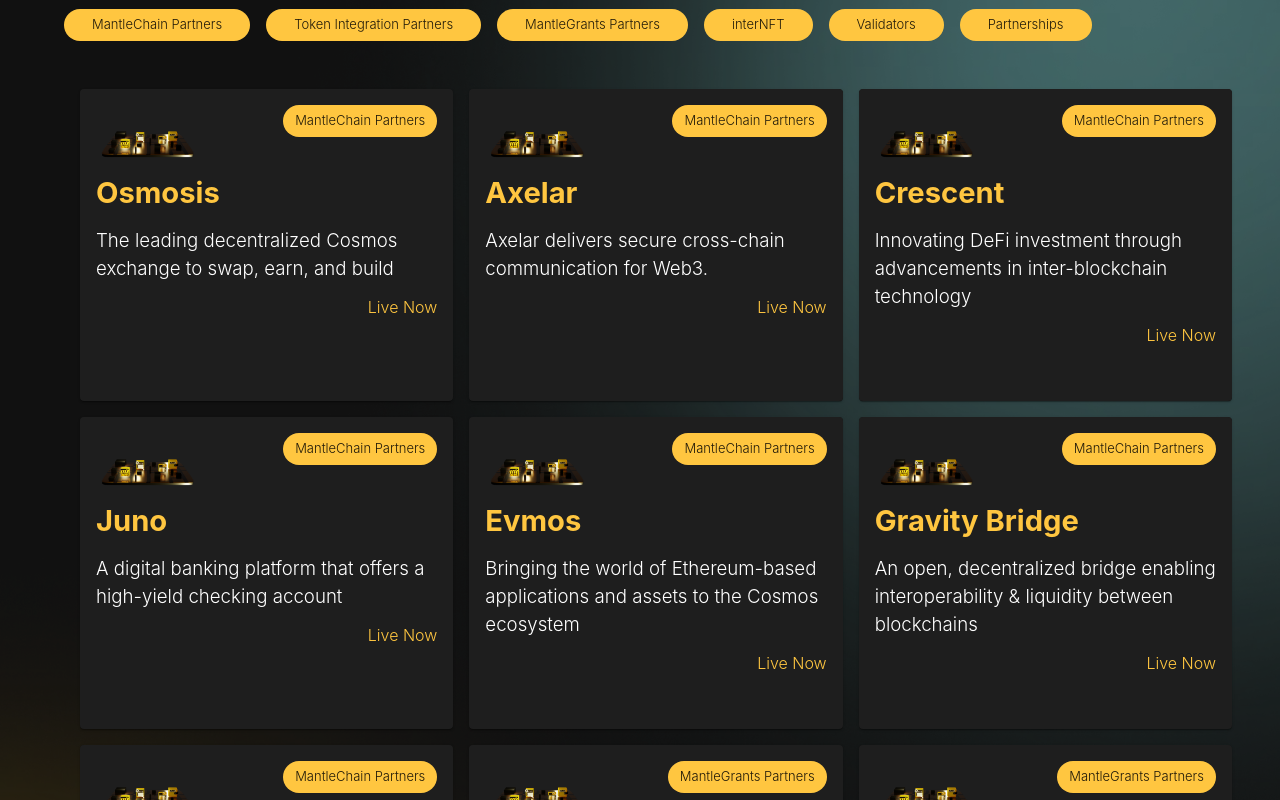
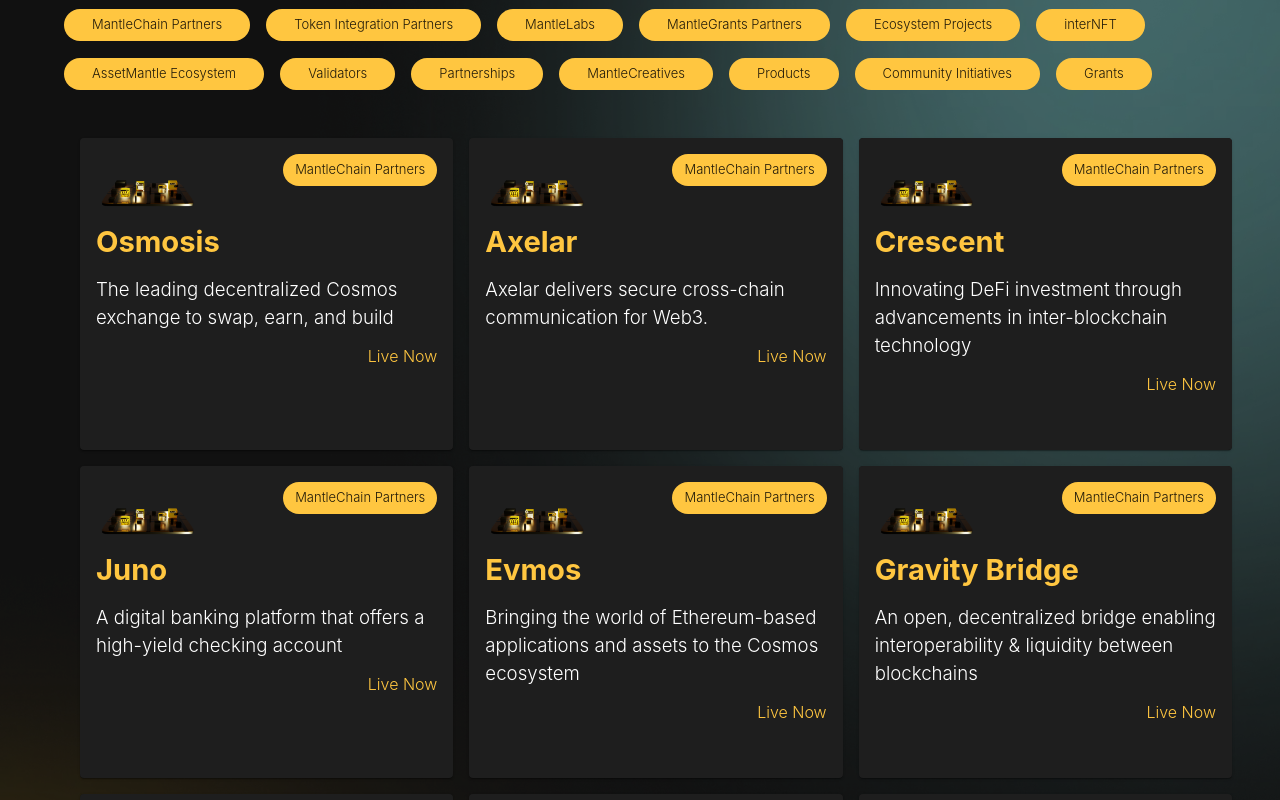
Before and after one commit to AssetMantle/website, a Next.js app: page /ecosystems in a window 1280 px wide. Shown: the part 1080-1880 px from the top of the page. Built offline with nearby package versions, Linux system fonts and the light colour scheme.

Commit message:
Added more Projects

```diff
--- a/views/EcosystemsLowerSection.js
+++ b/views/EcosystemsLowerSection.js
@@ -40,217 +40,355 @@ const optionStyles = {
 const configData = [
   {
     name: "Osmosis",
-    filters: ["MantleChain Partners", "Token Integration Partners"],
+    filters: [
+      "MantleChain Partners",
+      "Token Integration Partners",
+      "MantleLabs",
+    ],
     description:
       "The leading decentralized Cosmos exchange to swap, earn, and build",
   },
   {
     name: "Axelar",
-    filters: ["MantleChain Partners"],
+    filters: ["MantleChain Partners", "MantleLabs"],
     description: "Axelar delivers secure cross-chain communication for Web3. ",
   },
   {
     name: "Crescent",
-    filters: ["MantleChain Partners"],
+    filters: ["MantleChain Partners", "MantleLabs"],
     description:
       "Innovating DeFi investment through advancements in inter-blockchain technology",
   },
   {
     name: "Juno",
-    filters: ["MantleChain Partners"],
+    filters: ["MantleChain Partners", "MantleLabs"],
     description:
       " A digital banking platform that offers a high-yield checking account",
   },
   {
     name: "Evmos",
-    filters: ["MantleChain Partners"],
+    filters: ["MantleChain Partners", "MantleLabs"],
     description:
       "Bringing the world of Ethereum-based applications and assets to the Cosmos ecosystem",
   },
   {
     name: "Gravity Bridge",
-    filters: ["MantleChain Partners", "Token Integration Partners"],
+    filters: [
+      "MantleChain Partners",
+      "Token Integration Partners",
+      "MantleLabs",
+    ],
     description:
       "An open, decentralized bridge enabling interoperability & liquidity between blockchains",
   },
   {
     name: "OKC",
-    filters: ["MantleChain Partners"],
+    filters: ["MantleChain Partners", "MantleLabs"],
     description:
       "A high-performance, decentralized, smart contract-enabled blockchain, optimized for trading",
   },
   {
     name: "RushRaids",
-    filters: ["MantleGrants Partners"],
+    filters: ["MantleGrants Partners", "Ecosystem Projects", "MantleLabs"],
     description:
       "First Multiplayer Battle Royale Game where you play and earn Cryptos",
   },
   {
     name: "MyriadFlow",
-    filters: ["MantleGrants Partners", "interNFT"],
+    filters: [
+      "MantleGrants Partners",
+      "Ecosystem Projects",
+      "interNFT",
+      "AssetMantle Ecosystem",
+    ],
     description: "An innovative platform to explore & launch NFT Experiences",
   },
   {
     name: "GlitchCandies",
-    filters: ["MantleGrants Partners"],
+    filters: ["MantleGrants Partners", "MantleLabs"],
     description:
       "Hand made collection of evolving sculptures, minted on Cosmos ecosystem",
   },
   {
     name: "Kevin Harrison",
-    filters: ["MantleGrants Partners"],
+    filters: ["MantleGrants Partners", "MantleLabs"],
     description: "description",
   },
   {
     name: "LumosLabs",
-    filters: ["MantleGrants Partners"],
+    filters: ["MantleGrants Partners", "MantleLabs"],
     description:
       "A world built for developers, designed to open access to Web3 opportunities",
   },
   {
     name: "Cosmostation",
-    filters: ["Validators"],
+    filters: ["Validators", "MantleLabs"],
     description: "A performant Wallet for Cosmos Hub and related zone chains",
   },
   {
     name: "Everstake",
-    filters: ["Validators"],
+    filters: ["Validators", "MantleLabs"],
     description:
       "The biggest decentralized staking provider in the blockchain industry",
   },
   {
     name: "Citadel.one",
-    filters: ["Validators"],
+    filters: ["Validators", "MantleLabs"],
     description:
       "An all-in-one staking interface with a user-friendly non-custodial platform",
   },
   {
     name: "Forbole",
-    filters: ["Validators"],
+    filters: ["Validators", "MantleLabs"],
     description:
       "A pioneer in building blockchain solutions, increasing accessability to people",
   },
   {
     name: "P2P.org",
-    filters: ["Validators"],
+    filters: ["Validators", "MantleLabs"],
     description:
       "Helping investors compound their crypto investments through non-custodial staking",
   },
   {
     name: "DSRV",
-    filters: ["Validators"],
+    filters: ["Validators", "MantleLabs"],
     description:
       "Leading validator and blockchain infrastructure provider based in Seoul",
   },
   {
     name: "INFStones",
-    filters: ["Validators"],
+    filters: ["Validators", "MantleLabs"],
     description:
       "Build decentralized applications on more than 60 leading blockchain protocols",
   },
   {
     name: "Cros-Nest",
-    filters: ["Validators"],
+    filters: ["Validators", "MantleLabs"],
     description:
       "State-of-the-art distributed & redundant validator infrastructure for PoS Blockchains",
   },
   {
     name: "BlockScope",
-    filters: ["Validators"],
+    filters: ["Validators", "MantleLabs"],
     description:
       "A reliable Staking service in multiple chains for crypto investors",
   },
   {
     name: "Frens",
-    filters: ["Validators"],
+    filters: ["Validators", "MantleLabs"],
     description:
       "A community growth platform to help NFT, DAO, DeFi and blockchain gaming projects",
   },
   {
     name: "AllNodes",
-    filters: ["Validators"],
+    filters: ["Validators", "MantleLabs"],
     description:
       "A non-custodial platform where you can partake in Staking in over 55 protocols",
   },
   {
     name: "DroidDAO",
-    filters: ["Partnerships"],
+    filters: ["Partnerships", "MantleLabs"],
     description:
       "a DAO that aims to capitalize upon leading, crypto native opportunities",
   },
   {
     name: "NHDAO",
-    filters: ["Partnerships"],
+    filters: ["Partnerships", "MantleLabs"],
     description:
       "Web3 consultancy with optimum experience in marketing and launching of NFTs",
   },
   {
     name: "AvigationAI",
-    filters: ["Partnerships"],
+    filters: ["Partnerships", "MantleLabs"],
     description:
       "An AI specialization company that identifies potentially viral content",
   },
   {
     name: "Tanukiverse",
-    filters: ["Partnerships"],
+    filters: ["Partnerships", "MantleLabs"],
     description:
       "A community driven explore-to-earn game governed by Tanuki NFTs",
   },
-  { name: "Metaverse", filters: ["Partnerships"], description: "description" },
+  {
+    name: "Metaverse",
+    filters: ["Partnerships", "MantleLabs"],
+    description: "description",
+  },
   {
     name: "Vorlds",
-    filters: ["Partnerships"],
+    filters: ["Partnerships", "MantleLabs"],
     description:
       "A creator based Metaverse platform that supports Polkadot & Ethereum ecosystems",
   },
   {
     name: "JunoSwap",
-    filters: ["Token Integration Partners"],
+    filters: ["Token Integration Partners", "MantleLabs"],
     description:
       "First ever interchain DEX focussed on CW-20 (CosmWasm) asset adoption",
   },
   {
     name: "StakingRewards",
-    filters: ["Token Integration Partners"],
+    filters: ["Token Integration Partners", "MantleLabs"],
     description:
       "Crypto Staking explorer providing data for staking and crypto-growth tools",
   },
-  { name: "PolkaDot", filters: ["interNFT"], description: "description" },
+  {
+    name: "PolkaDot",
+    filters: ["interNFT", "AssetMantle Ecosystem"],
+    description: "description",
+  },
   {
     name: "Memora",
-    filters: ["interNFT"],
+    filters: ["interNFT", "AssetMantle Ecosystem"],
     description:
       "A Fintech Ecosystem that allows all actors of the arts world to monetize the assets",
   },
   {
     name: "IXO",
-    filters: ["interNFT"],
+    filters: ["interNFT", "AssetMantle Ecosystem"],
     description:
       "An Internet-of-Impact for sustainable social, environmental and economic development",
   },
   {
     name: "HyperSign",
-    filters: ["interNFT"],
+    filters: ["interNFT", "AssetMantle Ecosystem"],
     description:
       "An Identity and access management solution to authenticate employees and customers",
   },
   {
     name: "interChain Foundation",
-    filters: ["interNFT"],
+    filters: ["interNFT", "AssetMantle Ecosystem"],
     description:
       "Stewards of interchain, funding the creation of interoperable decentralized ecosystem",
   },
   {
     name: "IRIS",
-    filters: ["interNFT"],
+    filters: ["interNFT", "AssetMantle Ecosystem"],
     description:
       "A Cosmos zone enabling cross-chain interoperability through a unified service model",
   },
   {
     name: "AkashNetwork",
-    filters: ["interNFT"],
+    filters: ["interNFT", "AssetMantle Ecosystem"],
     description:
       "A decentralized cloud for DApps, nodes, and other blockchain network components",
+  },
+  {
+    name: "Membership NFTs",
+    filters: ["MantleCreatives", "AssetMantle Ecosystem"],
+    description: "description",
+  },
+  {
+    name: "Mantlers",
+    filters: ["MantleCreatives", "AssetMantle Ecosystem"],
+    description: "description",
+  },
+  {
+    name: "AssMan NFTs",
+    filters: ["MantleCreatives", "AssetMantle Ecosystem"],
+    description: "description",
+  },
+  {
+    name: "MantlePlace",
+    filters: ["Products", "AssetMantle Ecosystem"],
+    description:
+      "A decentralized, no-code NFT marketplace bringing trading features to creators with an easy to use interface",
+  },
+  {
+    name: "MantleBuilder",
+    filters: ["Products", "AssetMantle Ecosystem"],
+    description:
+      "A no-code, customizable NFT marketplace builder helping creators build their own custom-branded NFT storefronts.",
+  },
+  {
+    name: "MantleWallet",
+    filters: ["Products", "AssetMantle Ecosystem"],
+    description: "description",
+  },
+  {
+    name: "Mantle-1(AssetMantle Chain)",
+    filters: ["Products", "AssetMantle Ecosystem"],
+    description: "description",
+  },
+  {
+    name: "$MNTL(AssetMantle Token)",
+    filters: ["Products", "AssetMantle Ecosystem"],
+    description: "A governance and staking token that secures the MantleChain",
+  },
+  {
+    name: "Modules",
+    filters: ["Products", "AssetMantle Ecosystem"],
+    description: "description",
+  },
+  {
+    name: "AsGuard(AssetMantle Validator)",
+    filters: ["Products", "AssetMantle Ecosystem"],
+    description: "description",
+  },
+  {
+    name: "interNFT",
+    filters: ["Community Initiatives", "AssetMantle Ecosystem"],
+    description: "description",
+  },
+  {
+    name: "Artist4Web3",
+    filters: ["Community Initiatives", "AssetMantle Ecosystem"],
+    description: "description",
+  },
+  {
+    name: "MantleArmy",
+    filters: ["Community Initiatives", "AssetMantle Ecosystem"],
+    description: "description",
+  },
+  {
+    name: "Xtrathin",
+    filters: ["Ecosystem Projects", "MantleLabs"],
+    description: "description",
+  },
+  {
+    name: "Validators",
+    filters: ["Partnerships", "MantleLabs"],
+    description: "description",
+  },
+  {
+    name: "DAOs",
+    filters: ["Partnerships", "MantleLabs"],
+    description: "description",
+  },
+  {
+    name: "Investors",
+    filters: ["Partnerships", "MantleLabs"],
+    description: "description",
+  },
+  {
+    name: "Media",
+    filters: ["Partnerships", "MantleLabs"],
+    description: "description",
+  },
+  {
+    name: "Protocol",
+    filters: ["Partnerships", "MantleLabs"],
+    description: "description",
+  },
+  {
+    name: "Projects",
+    filters: ["Partnerships", "MantleLabs"],
+    description: "description",
+  },
+  {
+    name: "Internal Development",
+    filters: ["Grants", "MantleLabs"],
+    description: "description",
+  },
+  {
+    name: "External Integrations",
+    filters: ["Grants", "MantleLabs"],
+    description: "description",
+  },
+  {
+    name: "Products",
+    filters: ["Grants", "MantleLabs"],
+    description: "description",
   },
 ];
 
```
